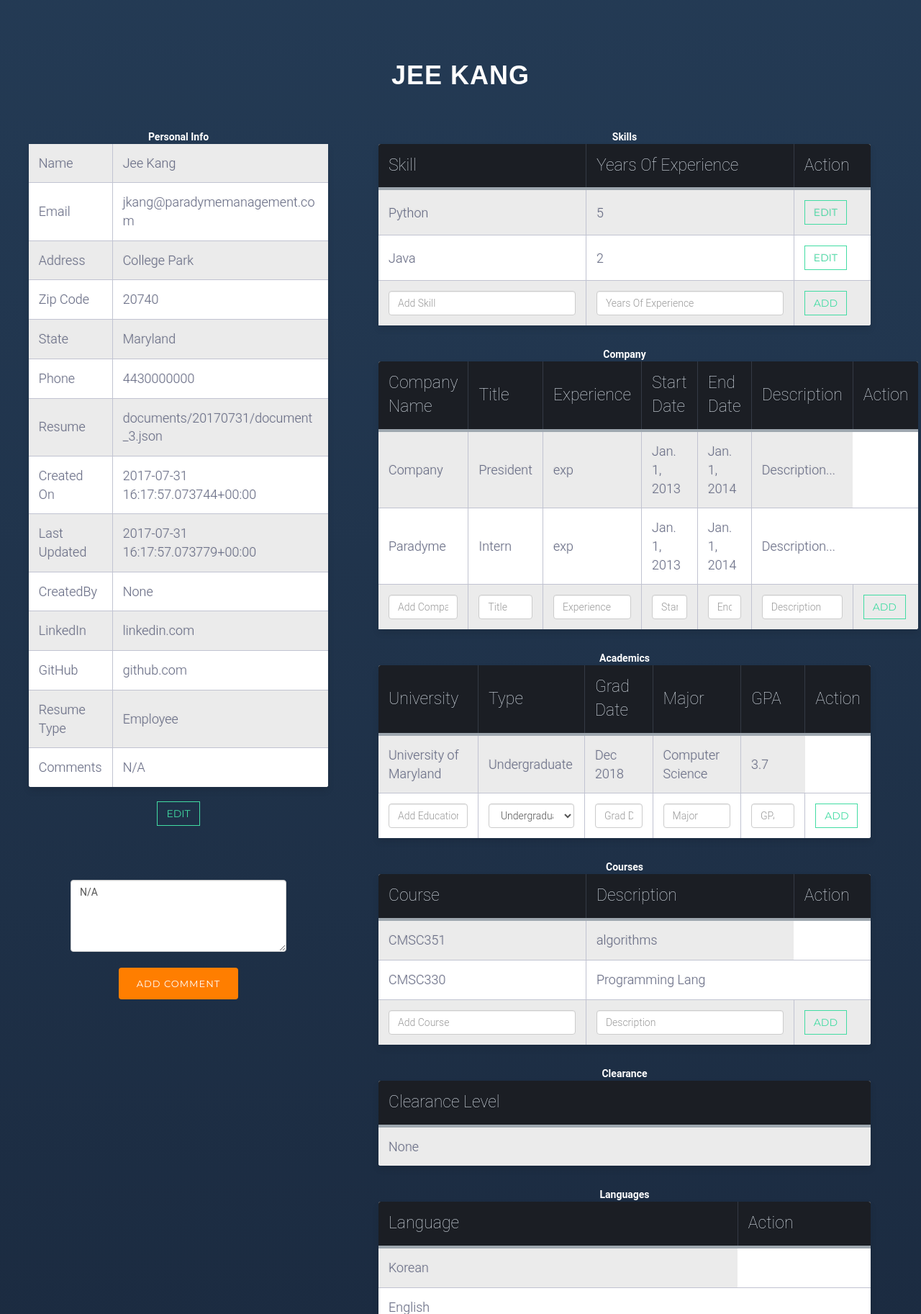
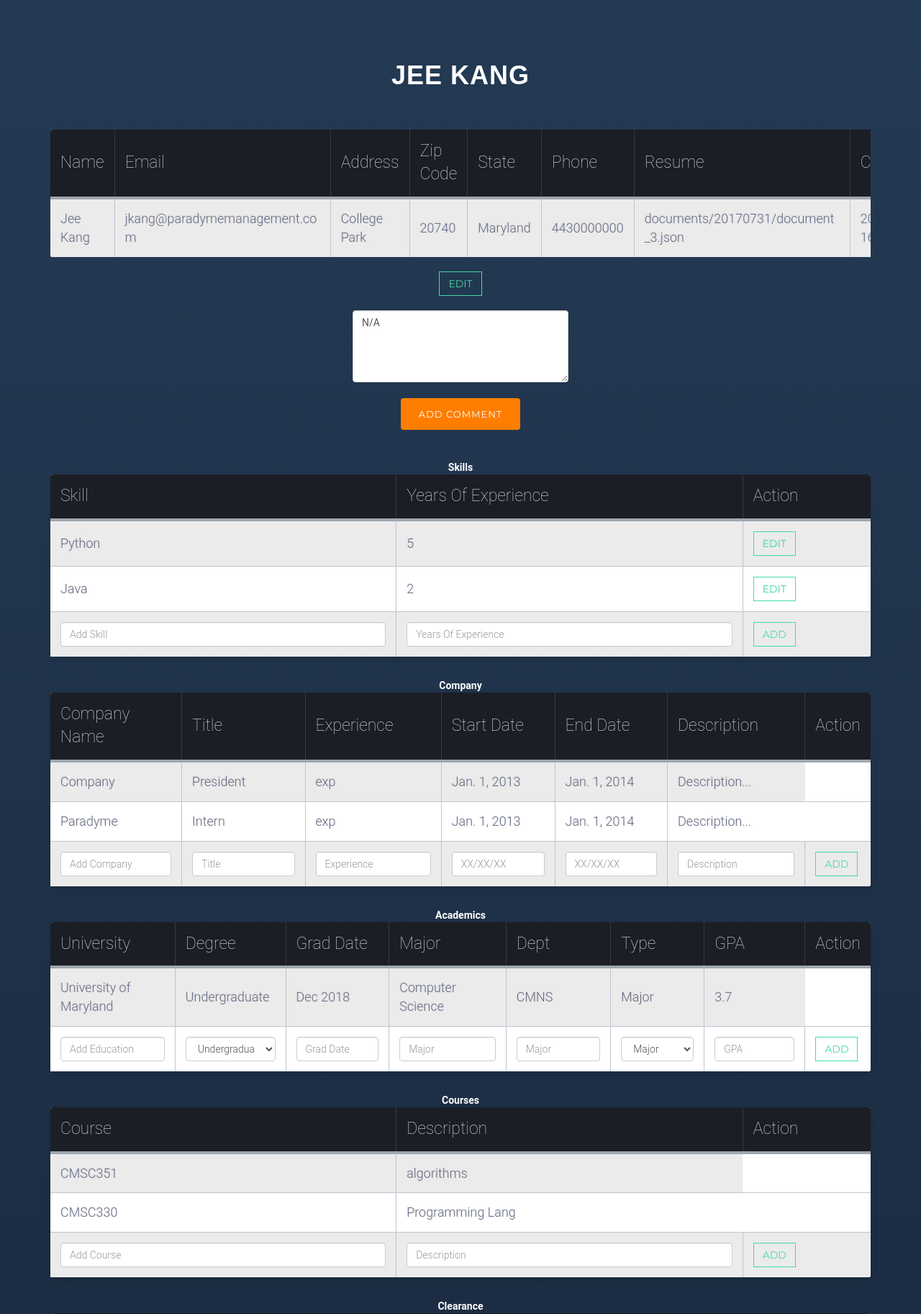
Before and after one commit to jeekang/RSR, a Django app: page /RSR/search/person_detail/16/ in a window 1280 px wide. Shown: the part 90-1915 px from the top of the page at 72% size. Run offline with Django 3.2, Linux system fonts and the light colour scheme; a user stored in the database is signed in; data comes from the database, SQL or seed files in the repository; both versions use the stored data as it was after the commit; some libraries are stand-ins or nearby versions.

Commit message:
UI changes

```diff
--- a/ParadymeIntern/RSR/forms.py
+++ b/ParadymeIntern/RSR/forms.py
@@ -32,7 +32,7 @@ class NewPersontoSchoolForm(forms.ModelForm):
 class NewMajorForm(forms.ModelForm):
 	class Meta:
 		model = Major
-		fields = ('Name',)
+		fields = ('Name','Dept','MajorMinor')
 class NewSchoolForm(forms.ModelForm):
 	class Meta:
 		model = School
--- a/ParadymeIntern/RSR/templates/SearchExport/detail.html
+++ b/ParadymeIntern/RSR/templates/SearchExport/detail.html
@@ -9,39 +9,50 @@
 </h1>
 <br/>
 <div class = "personal" >
-	<section><b> Personal Info</b><br>
-	<table class = "table-fill" style="max-width:100px;">
+  <div style="overflow-x: auto">
+	<table class = "table-fill">
+   <thead >
+     <tr>
+     {% for field in person %}
 
+         <th style = "height:50px; padding:14px;" class = "text-left">{{field.0}}</td>
+     {% endfor %}
+     </tr>
+   </thead>
    <tbody class="table-hover">
-     {% for field in person %}
+
        <tr>
-         <td style = "padding:14px; max-width: 300px;
-word-wrap:break-word;" class = "text-left">{{field.0}}</td>
+         {% for field in person %}
+
          <td style = "padding:14px; max-width: 300px;
 word-wrap:break-word;" class = "text-left"> {{field.1}}</td>
+{% empty %}
+
+         <td colspan="2">No data</td>
+{% endfor %}
+
+
+
        </tr>
-     {% empty %}
-       <tr>
-         <td colspan="2">No data</td>
-       </tr>
-     {% endfor %}
+
    </tbody>
  </table>
+  </div>
 	<br/>
 
 
 	<a href="{% url 'RSR:person-edit' person.pk %}" class="btn btn-default btn-file">Edit</a>
   <br/>
-  <br/>
-  <p></p>
+
   <br/>
     <form method="POST" class="post-form">{% csrf_token %}
       {% render_field form.Comments ROWS=5 COLS=30 class="form-control" style=" width: 300px;height: 100px !important; margin:auto;" placeholder="Comments"%}
 <br/>
       <button type="submit" class = "button-style">Add Comment</button>
       </form>
-    </section>
 </div>
+    <br/>
+    <br/>
 
 
 <!--Right hand side all tables -->
@@ -136,10 +147,10 @@ word-wrap:break-word;"class = "text-left"> {{obj.Desc}}</td>
         {% render_field persontocompany.ExperienceOnJob class="form-control" placeholder="Experience"%}
        </td>
       <td style = "padding:14px;"class = "text-left">
-        {% render_field persontocompany.StartDate class="form-control" placeholder="Start Date"%}
+        {% render_field persontocompany.StartDate class="form-control" placeholder="XX/XX/XX"%}
        </td>
       <td style = "padding:14px;"class = "text-left">
-        {% render_field persontocompany.EndDate class="form-control" placeholder="End Date"%}
+        {% render_field persontocompany.EndDate class="form-control" placeholder="XX/XX/XX"%}
        </td>
       <td style = "padding:14px;"class = "text-left">
         {% render_field persontocompany.Desc class="form-control" placeholder="Description"%}
@@ -164,10 +175,12 @@ word-wrap:break-word;"class = "text-left"> {{obj.Desc}}</td>
    <thead>
      <tr>
        <th style = "padding:14px;"class = "text-left">University</th>
-        <th style = "padding:14px;"class = "text-left">Type</th>
+        <th style = "padding:14px;"class = "text-left">Degree</th>
 
        <th style = "padding:14px;"class = "text-left">Grad Date</th>
        <th style = "padding:14px;"class = "text-left">Major</th>
+       <th style = "padding:14px;"class = "text-left">Dept</th>
+       <th style = "width:130px; padding:14px;"class = "text-left">Type</th>
 
        <th style = "padding:14px;"class = "text-left">GPA</th>
        <th style = "padding:14px;"class = "text-left">Action</th>
@@ -183,6 +196,8 @@ word-wrap:break-word;"class = "text-left"> {{obj.Desc}}</td>
          <td style = "padding:14px;"class = "text-left"> {{obj.SchoolID.DegreeLevel}}</td>
          <td style = "padding:14px;"class = "text-left"> {{obj.GradDate}}</td>
          <td style = "padding:14px;"class = "text-left"> {{obj.MajorID}}</td>
+         <td style = "padding:14px;"class = "text-left"> {{obj.MajorID.Dept}}</td>
+         <td style = "width:130px; padding:14px;"class = "text-left"> {{obj.MajorID.MajorMinor}}</td>
          <td style = "padding:14px;"class = "text-left"> {{obj.GPA}}</td>
        </tr>
      {% empty %}
@@ -203,6 +218,12 @@ word-wrap:break-word;"class = "text-left"> {{obj.Desc}}</td>
        </td>
       <td style = "padding:14px;"class = "text-left">
         {% render_field majorform.Name class="form-control" placeholder="Major"%}
+       </td>
+      <td style = "padding:14px;"class = "text-left">
+        {% render_field majorform.Dept class="form-control" placeholder="Major"%}
+       </td>
+      <td style = "padding:14px;"class = "text-left">
+        {% render_field majorform.MajorMinor class="form-control" placeholder="Major"%}
        </td>
       <td style = "padding:14px;"class = "text-left">
         {% render_field persontoschool.GPA class="form-control" placeholder="GPA"%}
@@ -298,7 +319,7 @@ word-wrap:break-word;"class = "text-left"> {{obj.Desc}}</td>
    <thead>
      <tr>
        <th style = "padding:14px;"class = "text-left">Language</th>
-       <th style = "padding:14px;"class = "text-left">Action</th>
+       <th style = "width:130px;padding:14px;"class = "text-left">Action</th>
 
 
 
--- a/ParadymeIntern/RSR/templates/navigation.html
+++ b/ParadymeIntern/RSR/templates/navigation.html
@@ -5,19 +5,19 @@
                    <style>
 
                     .personal {
-                      float:left;
-                      width:40%;
-                      margin-left:-50px
+
 
                     }
+
                     .skills{
-                        float:right; width:60%;
+
                     }
                     .content{position:relative; top:-75px;}
 
                     @media screen and (max-width: 1200px) {
                     .personal {width: 100%; margin-left: 0px; padding-bottom: 30px;}
                     .skills   {width: 100%; margin-left: 0px;}
+                    .comment  {width: 100%; margin-left: 0px; padding-bottom: 30px;}
                     }
                     @media screen and (max-width: 765px ) {
                       .content  {top : 0px;  }
--- a/ParadymeIntern/RSR/views.py
+++ b/ParadymeIntern/RSR/views.py
@@ -466,12 +466,12 @@ def detail(request,pk):
             query_set1 = Major.objects.all()
 
 
-            if not query_set1.filter(Name=majorform.cleaned_data['Name'],MajorMinor = "Major"):
+            if not query_set1.filter(Name=majorform.cleaned_data['Name'],MajorMinor = majorform.cleaned_data['MajorMinor']):
                 majorform.save()
-                query_set1 = query_set1.filter(Name=majorform.cleaned_data['Name'],MajorMinor = "Major")[0]
+                query_set1 = query_set1.filter(Name=majorform.cleaned_data['Name'],MajorMinor = majorform.cleaned_data['MajorMinor'])[0]
                 print(query_set1)
             else:
-                query_set1 = query_set1.filter(Name=majorform.cleaned_data['Name'],MajorMinor = "Major")[0]
+                query_set1 = query_set1.filter(Name=majorform.cleaned_data['Name'],MajorMinor = majorform.cleaned_data['MajorMinor'])[0]
                 print(query_set1)
 
             if persontoschool.is_valid():
```
Also changed, not shown: ParadymeIntern/db.sqlite3.
